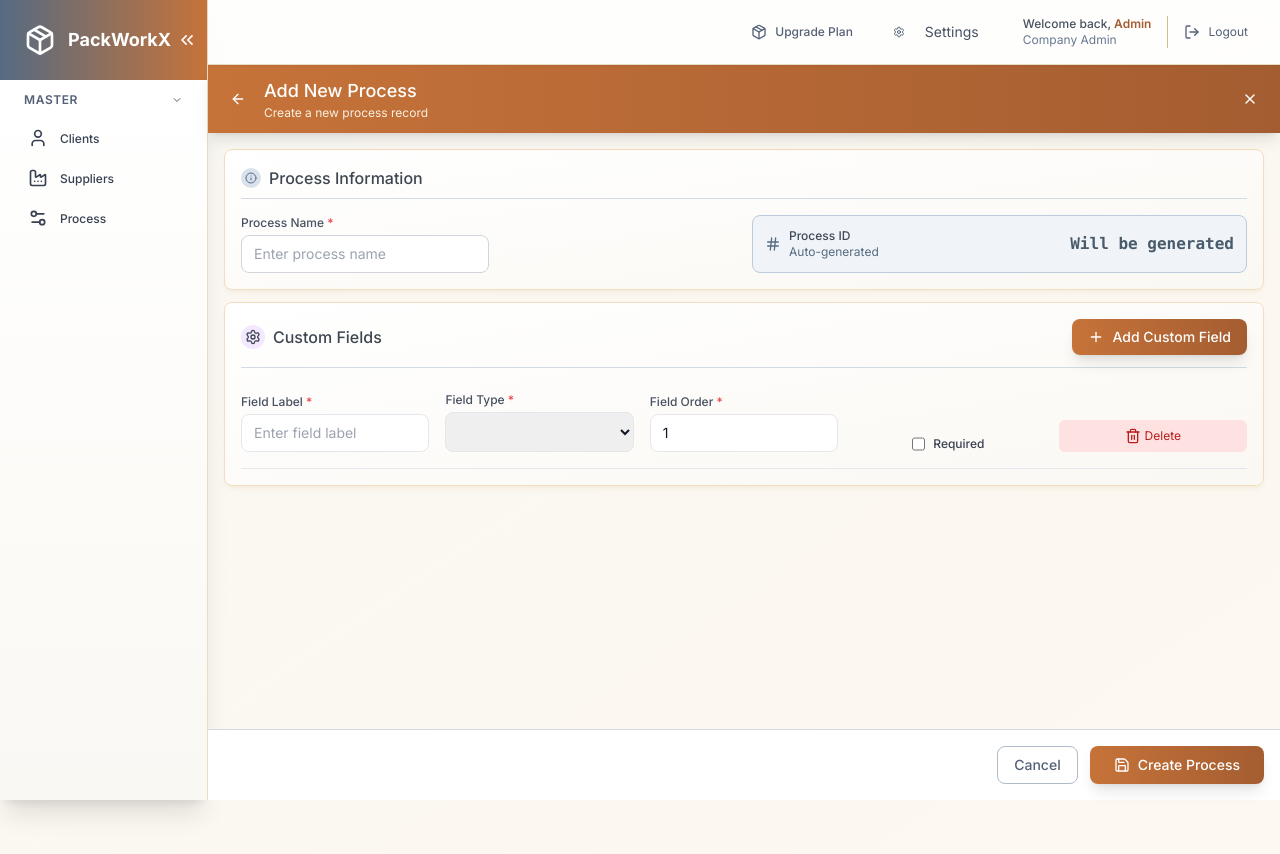
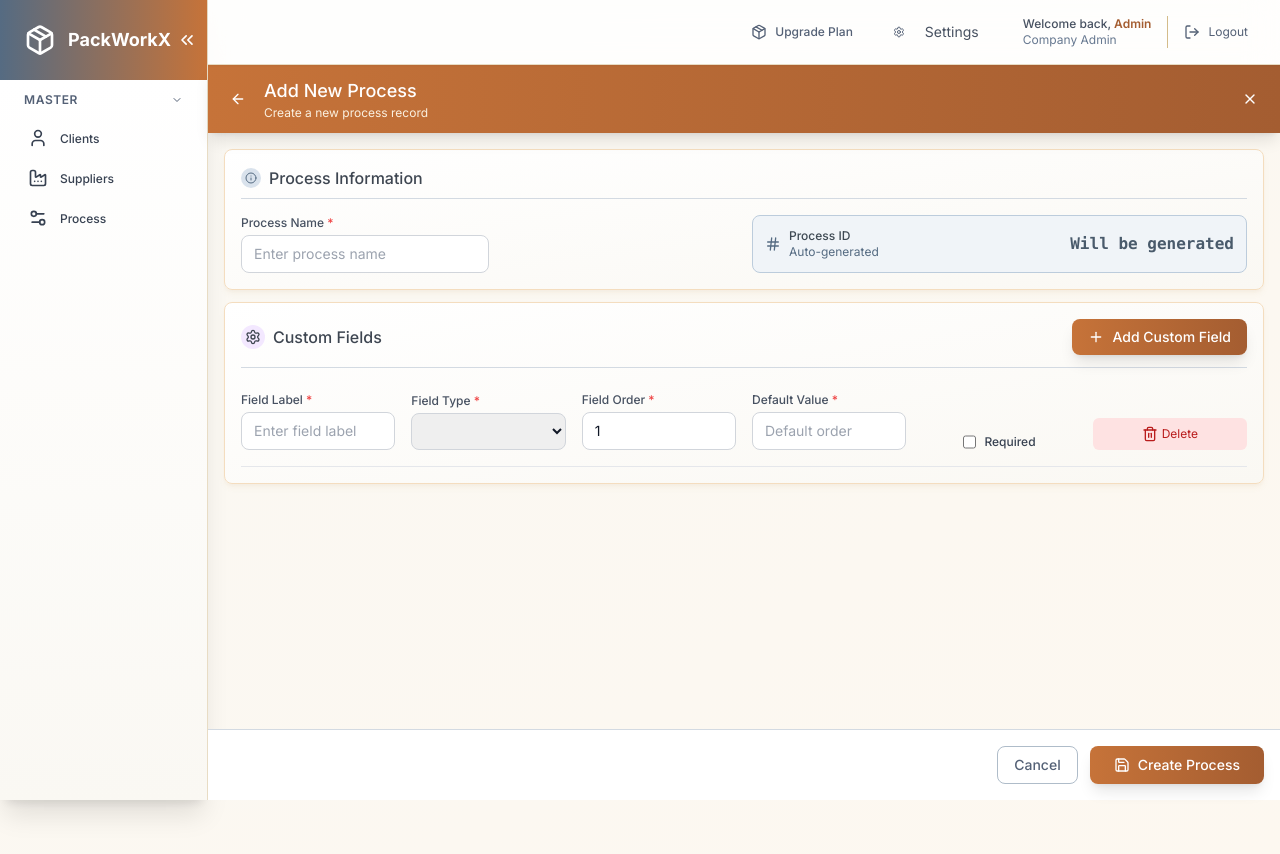
Before and after one commit to anandakarthick/packwork-FE, a React (Vite) app: page /add-process in a window 1280 px wide. Shown: the top 854 px of the page. Built offline with nearby package versions, Linux system fonts and the light colour scheme.

Commit message:
process changes

```diff
--- a/src/components/pages/AddProcess.jsx
+++ b/src/components/pages/AddProcess.jsx
@@ -60,19 +60,18 @@ const AddProcess = () => {
       let processId = data.id || processIdRef.current || null;
       const { process_custom_fields, id, ...processPayload } = data;
 
-
+      // ✅ Step 1: Create or Update the Process
       if (processId) {
-
         const updateRes = await ProcessService.updateProcess(
           processId,
           processPayload
         );
         if (!updateRes?.success) {
+          toast.error(updateRes?.message || "Failed to update process");
           throw new Error(updateRes?.message || "Failed to update process");
         }
         console.log("✅ Process updated:", processId);
       } else {
-
         const createRes = await ProcessService.createProcess(processPayload);
         if (!createRes?.success) {
           throw new Error(createRes?.message || "Failed to create process");
@@ -86,11 +85,12 @@ const AddProcess = () => {
         console.log("✅ Process created:", processId);
       }
 
-
-      for (const field of process_custom_fields) {
+      // ✅ Step 2: Handle Custom Fields
+      for (let i = 0; i < process_custom_fields.length; i++) {
+        const field = process_custom_fields[i];
         const { id: fieldId, process_id, ...cleanField } = field;
 
-        // 🔹 Normalize "is_required" to 0 or 1
+        // Normalize `is_required`
         cleanField.is_required =
           cleanField.is_required === true ||
           cleanField.is_required === 1 ||
@@ -98,7 +98,7 @@ const AddProcess = () => {
             ? 1
             : 0;
 
-
+        // Build payload
         let fieldPayload;
         if (
           cleanField.field_type?.toLowerCase() === "dropdown" &&
@@ -110,32 +110,53 @@ const AddProcess = () => {
           fieldPayload = { ...rest };
         }
 
+        // ✅ Update or Create field
+        let fieldRes;
+        try {
           if (fieldId) {
-          // 🔹 Update existing field
-          const fieldRes = await ProcessService.updateProcessCustomField(
+            fieldRes = await ProcessService.updateProcessCustomField(
               fieldId,
               fieldPayload
             );
-          if (!fieldRes?.success) {
-            console.warn("⚠️ Failed to update field:", cleanField);
-          }
           } else {
-          // 🔹 Create new field
-          const fieldRes = await ProcessService.createProcessCustomFields(
+            fieldRes = await ProcessService.createProcessCustomFields(
               processId,
               fieldPayload
             );
+          }
+
+          // ❌ If the field failed to save, stop execution immediately
           if (!fieldRes?.success) {
-            console.warn("⚠️ Failed to create field:", cleanField);
+            let errorMsg = fieldRes?.message || "Failed to save custom field";
+
+            if (
+              fieldRes?.error?.includes("Duplicate entry") ||
+              fieldRes?.message?.includes("Duplicate entry")
+            ) {
+              errorMsg = `Duplicate field: "${cleanField.field_label}" already exists in this process.`;
             }
+
+            toast.error(errorMsg);
+            throw new Error(errorMsg); // ⛔ Stop loop and trigger outer catch
+          }
+
+          // ✅ If newly created, update its ID locally to prevent re-saving on retry
+          if (!fieldId && fieldRes?.data?.id) {
+            process_custom_fields[i].id = fieldRes.data.id;
+          }
+        } catch (err) {
+          console.error("❌ Error saving field:", cleanField, err);
+          const errorMsg = `Error saving field "${cleanField.field_label}"`;
+          toast.error(errorMsg);
+          throw err; // ⛔ Stop further processing
         }
       }
 
-      // ✅ Step 3: Final success
+      // ✅ Success toast
       toast.success(
         processIdRef.current || id
-          ? "✅ Process updated successfully!"
-          : "✅ Process and custom fields created successfully!"
+          ? "Process updated successfully!"
+          : "Process and custom fields created successfully!"
       );
 
       reset();
@@ -254,7 +275,6 @@ const AddProcess = () => {
         onSubmit={handleSubmit(onSubmit)}
         submitText={id ? "Update Process" : "Create Process"}
       >
-        {/* ---------- BASIC INFO ---------- */}
         <div className="card-corrugated p-4 space-y-3">
           <h3 className="text-base font-medium text-manufacturing-800 mb-4 pb-2 border-b border-manufacturing-200 flex items-center">
             <div className="bg-primary-100 rounded-full p-1 mr-2">
@@ -348,7 +368,7 @@ const AddProcess = () => {
                 className="border-b border-gray-200 pb-4 mb-4 space-y-3"
               >
                 {/* MAIN FIELD ROW */}
-                <div className="grid grid-cols-1 lg:grid-cols-5 gap-4 items-end">
+                <div className="grid grid-cols-1 lg:grid-cols-6 gap-4 items-end">
                   {/* FIELD LABEL */}
                   <div>
                     <label className="block text-xs font-medium text-manufacturing-700 mb-1">
@@ -362,9 +382,22 @@ const AddProcess = () => {
                           required: "Field label is required",
                         }
                       )}
-                      className="w-full px-3 py-2 text-sm border rounded-lg focus:outline-none focus:ring-2 focus:ring-corrugated-500"
+                      className={`w-full px-3 py-2 text-sm border rounded-lg focus:outline-none focus:ring-2 focus:ring-corrugated-500 transition-colors ${
+                        errors?.process_custom_fields?.[index]?.field_label
+                          ? "border-red-500 bg-red-50"
+                          : "border-gray-300 hover:border-gray-400"
+                      }`}
                       placeholder="Enter field label"
                     />
+                    {errors?.process_custom_fields?.[index]?.field_label && (
+                      <p className="mt-2 text-sm text-red-600 flex items-center">
+                        <AlertCircle className="h-4 w-4 mr-1" />
+                        {
+                          errors.process_custom_fields[index].field_label
+                            .message
+                        }
+                      </p>
+                    )}
                   </div>
 
                   {/* FIELD TYPE */}
@@ -379,12 +412,26 @@ const AddProcess = () => {
                           required: "Field type is required",
                         }
                       )}
-                      className="w-full px-3 py-2 border rounded-lg focus:outline-none focus:ring-2 focus:ring-corrugated-500"
+                      className={`w-full px-3 py-2 text-sm border rounded-lg focus:outline-none focus:ring-2 focus:ring-corrugated-500 transition-colors ${
+                        errors?.process_custom_fields?.[index]?.field_type
+                          ? "border-red-500 bg-red-50"
+                          : "border-gray-300 hover:border-gray-400"
+                      }`}
                     >
                       <option value="text">Text</option>
                       <option value="number">Number</option>
                       <option value="dropdown">Dropdown</option>
+                      <option value="date">Date</option>
+                      <option value="email">Email</option>
+                      <option value="checkbox">Checkbox</option>
+                      <option value="textarea">Textarea</option>
                     </select>
+                    {errors?.process_custom_fields?.[index]?.field_type && (
+                      <p className="mt-2 text-sm text-red-600 flex items-center">
+                        <AlertCircle className="h-4 w-4 mr-1" />
+                        {errors.process_custom_fields[index].field_type.message}
+                      </p>
+                    )}
                   </div>
 
                   {/* FIELD ORDER */}
@@ -400,10 +447,55 @@ const AddProcess = () => {
                           required: "Order is required",
                         }
                       )}
-                      className="w-full px-3 py-2 text-sm border rounded-lg focus:outline-none focus:ring-2 focus:ring-corrugated-500"
+                      className={`w-full px-3 py-2 text-sm border rounded-lg focus:outline-none focus:ring-2 focus:ring-corrugated-500 transition-colors ${
+                        errors?.process_custom_fields?.[index]?.field_order
+                          ? "border-red-500 bg-red-50"
+                          : "border-gray-300 hover:border-gray-400"
+                      }`}
                       placeholder="Order"
                     />
+                    {errors?.process_custom_fields?.[index]?.field_order && (
+                      <p className="mt-2 text-sm text-red-600 flex items-center">
+                        <AlertCircle className="h-4 w-4 mr-1" />
+                        {
+                          errors.process_custom_fields[index].field_order
+                            .message
+                        }
+                      </p>
+                    )}
                   </div>
+                  {fieldType !== "dropdown" && (
+                    <div>
+                      <label className="block text-xs font-medium text-manufacturing-700 mb-1">
+                        Default Value <span className="text-red-500">*</span>
+                      </label>
+                      <input
+                        type="number"
+                        {...register(
+                          `process_custom_fields.${index}.default_value`,
+                          {
+                            required: "Default value is required",
+                          }
+                        )}
+                        className={`w-full px-3 py-2 text-sm border rounded-lg focus:outline-none focus:ring-2 focus:ring-corrugated-500 transition-colors ${
+                          errors?.process_custom_fields?.[index]?.default_value
+                            ? "border-red-500 bg-red-50"
+                            : "border-gray-300 hover:border-gray-400"
+                        }`}
+                        placeholder="Default order"
+                      />
+                      {errors?.process_custom_fields?.[index]
+                        ?.default_value && (
+                        <p className="mt-2 text-sm text-red-600 flex items-center">
+                          <AlertCircle className="h-4 w-4 mr-1" />
+                          {
+                            errors.process_custom_fields[index].default_value
+                              .message
+                          }
+                        </p>
+                      )}
+                    </div>
+                  )}
 
                   {/* REQUIRED CHECKBOX */}
                   <label className="flex align-items-center md:justify-center">
@@ -431,7 +523,7 @@ const AddProcess = () => {
                 </div>
 
                 {/* SHOW DROPDOWN OPTION SECTION ONLY IF SELECT TYPE */}
-                {fieldType === "Dropdown" && (
+                {fieldType === "dropdown" && (
                   <div className="bg-gray-50 border border-gray-200 p-3 rounded-lg mt-2">
                     <p className="text-xs font-medium text-gray-700 mb-2">
                       Add Options to the select field
--- a/src/components/pages/Clients.jsx
+++ b/src/components/pages/Clients.jsx
@@ -6,6 +6,7 @@ import CommonHeader from "../header/CommonHeader";
 import { ClientService } from "../../services/ClientServices";
 import { Truck } from "lucide-react";
 import { CommonService } from "../../services/CommonServices";
+import toast from "react-hot-toast";
 
 const Clients = () => {
   const navigate = useNavigate();
@@ -92,9 +93,10 @@ const Clients = () => {
         return;
       }
 
-
+      toast.success("Client deleted successfully");
       fetchClientData();
     } catch (error) {
+      toast.error("Failed to delete client");
       console.error("Error deleting client:", error);
       alert("Failed to delete client or related records");
     } finally {
--- a/src/components/pages/Suppliers.jsx
+++ b/src/components/pages/Suppliers.jsx
@@ -6,6 +6,7 @@ import CommonHeader from "../header/CommonHeader";
 import { ClientService } from "../../services/ClientServices";
 import { Truck } from "lucide-react";
 import { CommonService } from "../../services/CommonServices";
+import toast from "react-hot-toast";
 
 const Suppliers = () => {
   const navigate = useNavigate();
@@ -87,9 +88,10 @@ const Suppliers = () => {
           return;
         }
 
-
+        toast.success("Client deleted successfully");
         fetchClientData();
       } catch (error) {
+        toast.error("Failed to delete client or related records");
         console.error("Error deleting client:", error);
         alert("Failed to delete client or related records");
       } finally {
--- a/src/components/pages/ViewProcess.jsx
+++ b/src/components/pages/ViewProcess.jsx
@@ -178,7 +178,7 @@ const ViewProcess = () => {
                 {process.customFields && process.customFields.length > 0 ? (
                   process.customFields.map((field, index) => (
                     <div key={index} className="card-corrugated p-4">
-                      <div className="grid grid-cols-1 md:grid-cols-3 gap-4">
+                      <div className="grid grid-cols-1 md:grid-cols-4 gap-4">
                         <div>
                           <p className="text-xs text-manufacturing-500 capitalize">
                             Field Label
@@ -201,6 +201,14 @@ const ViewProcess = () => {
                           </p>
                           <p className="font-medium text-manufacturing-800 text-sm">
                             {field.field_order}
+                          </p>
+                        </div>
+                        <div>
+                          <p className="text-xs text-manufacturing-500 capitalize">
+                            Default Value
+                          </p>
+                          <p className="font-medium text-manufacturing-800 text-sm">
+                            {field.default_value}
                           </p>
                         </div>
                       </div>
```
Lines whose indentation alone changed are shown as unchanged.
